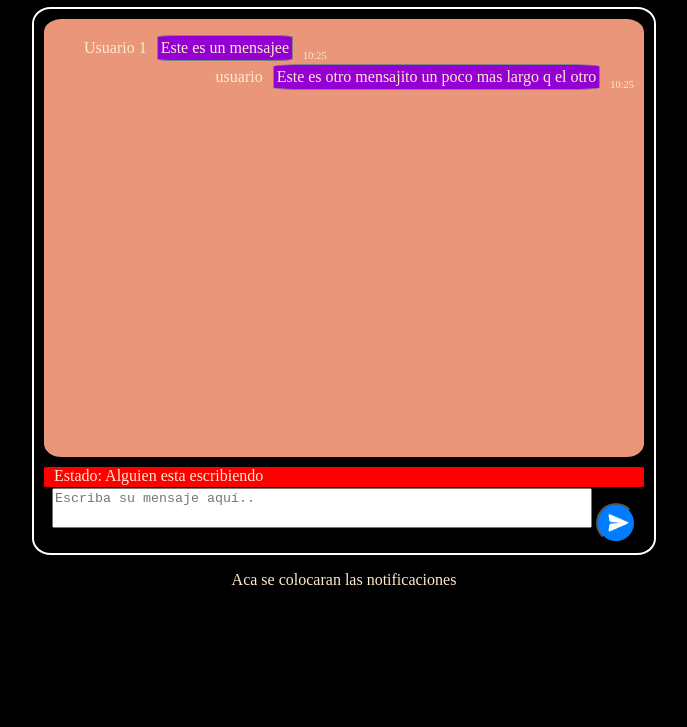
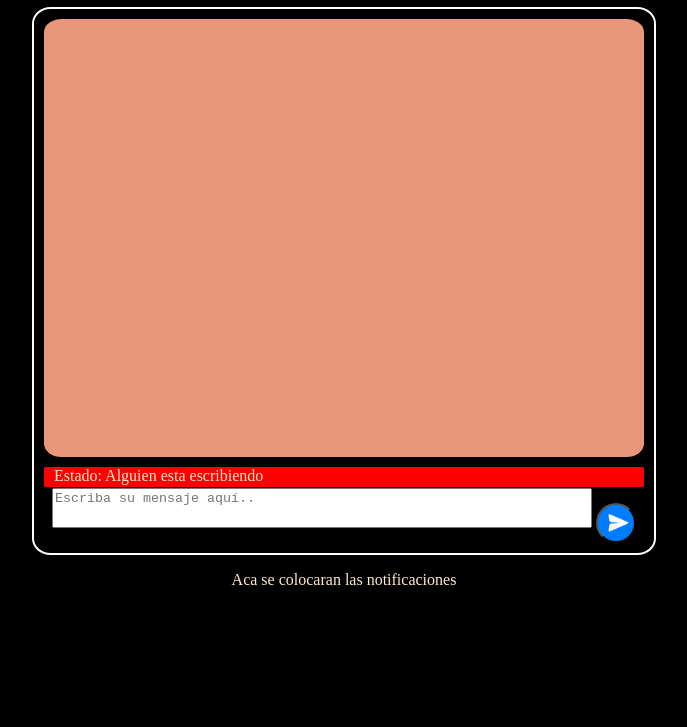
Before and after one commit to FerCampos95/chat-socketio, a website: page public/index.html in a window 1280 px wide. Shown: the part 73-800 px from the top of the page, without its empty margins (296-983 px from the left). Drawn offline with nearby package versions, Linux system fonts and the light colour scheme; no server answers.

Commit message:
comente los mensajes de ejemplo

```diff
--- a/public/index.html
+++ b/public/index.html
@@ -12,7 +12,7 @@
     <div id="contenedor-chat">
         <div id="padre-mensajes">
             <ul id="ul-mensajes">
-                <li id="li-mensaje" class="mensaje-otro">
+                <!-- <li id="li-mensaje" class="mensaje-otro">
                     <label id="nombre-usuario">Usuario 1</label>
                     <label id="texto-mensaje">Este es un mensajee</label>
                     <label id="hora-mensaje">10:25</label>
@@ -22,7 +22,7 @@
                     <label id="nombre-usuario">usuario</label>
                     <label id="texto-mensaje">Este es otro mensajito un poco mas largo q el otro</label>
                     <label id="hora-mensaje">10:25</label>
-                </li>
+                </li> -->
             </ul>
 
         </div>
```
